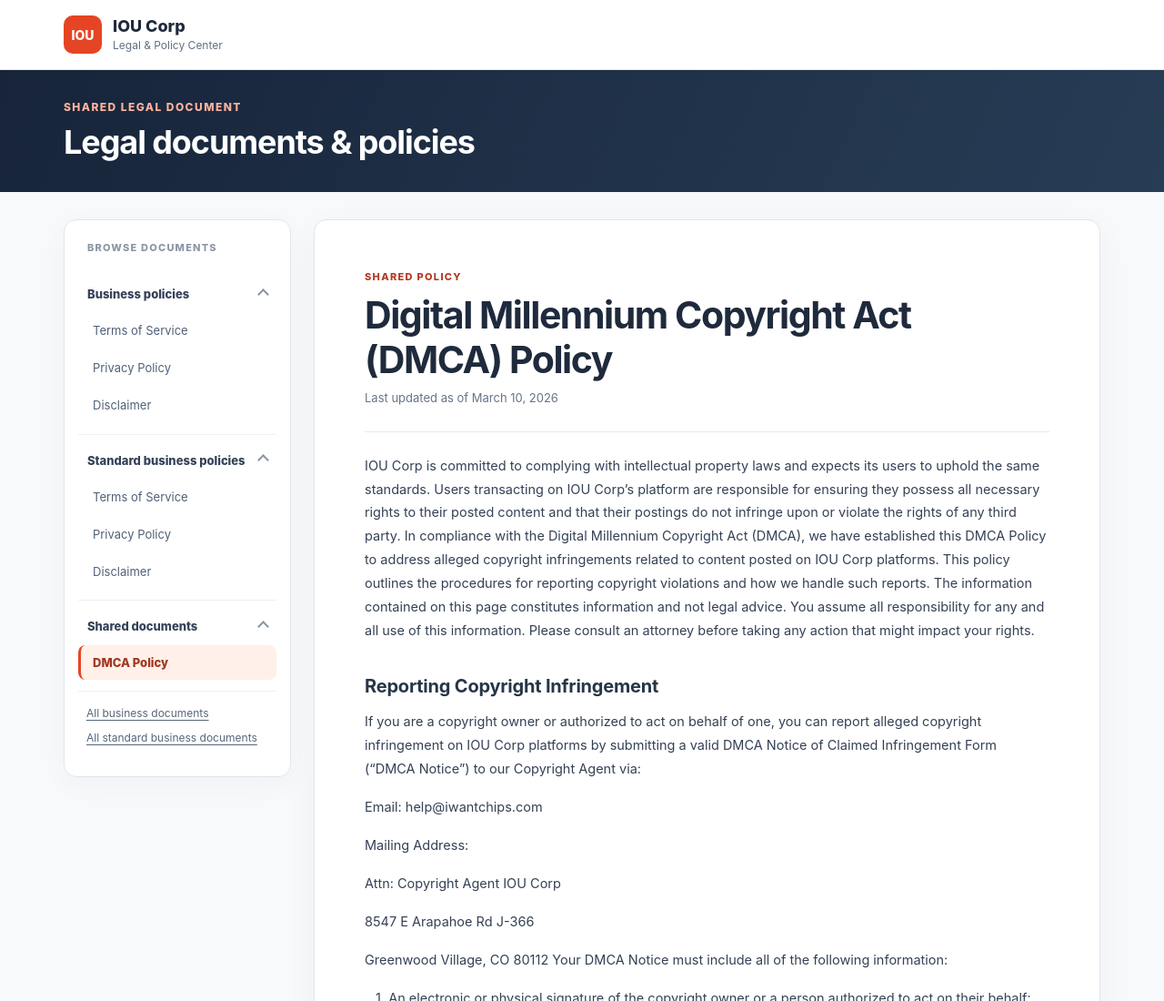
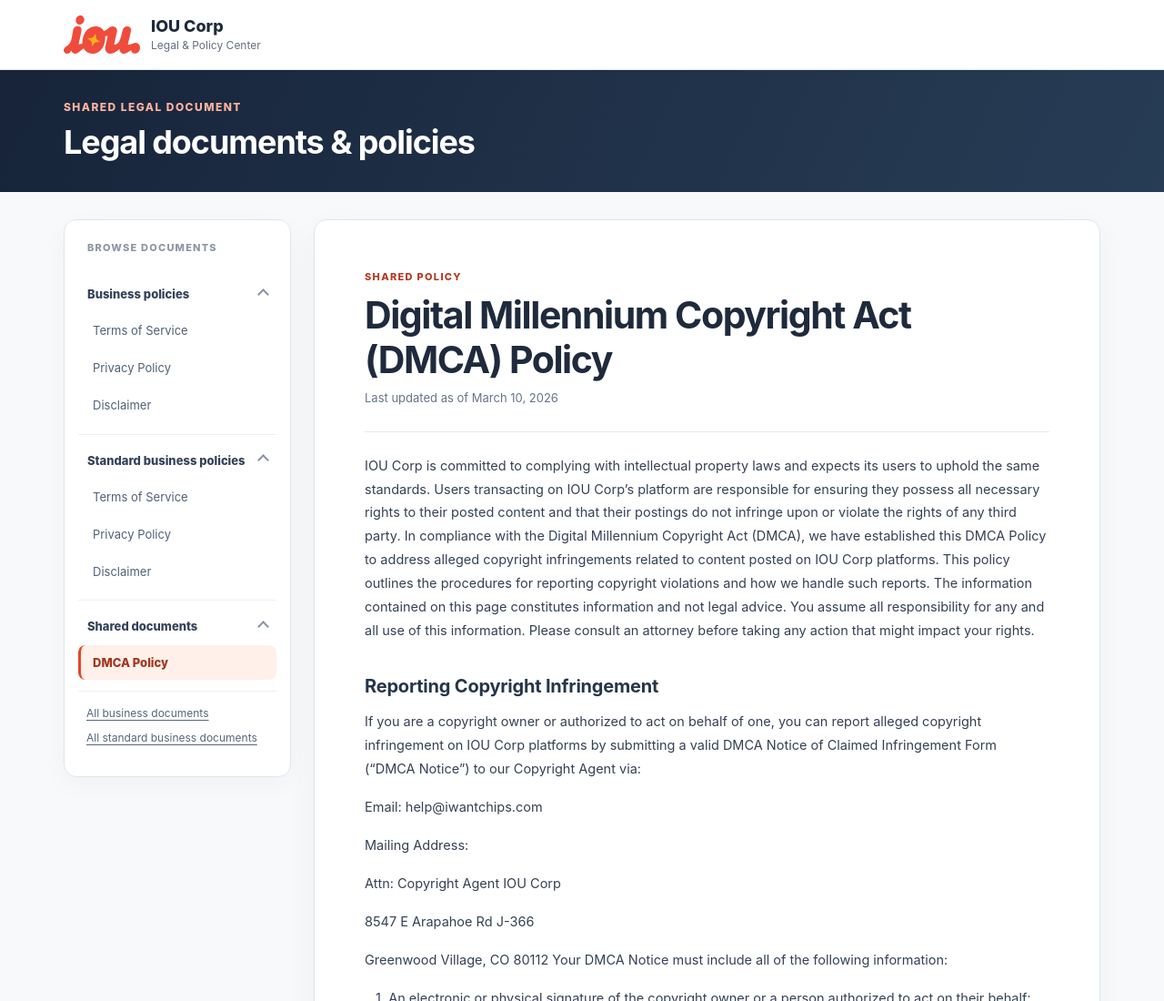
Before and after one commit to IOU-Corp/dmca, a plain HTML site: page index.html in a window 1280 px wide. Shown: the top 1100 px of the page at 91% size. Drawn offline with Linux system fonts and the light colour scheme.

Commit message:
Apply approved IOU color logo to legal pages
* Add approved IOU color logo SVG asset

* Replace mock IOU header mark with approved color logo

```diff
--- a/index.html
+++ b/index.html
@@ -18,7 +18,7 @@ a:focus-visible,summary:focus-visible{outline:3px solid #f28a70;outline-offset:3
 .topbar{background:#fff;border-bottom:1px solid var(--line)}
 .topbar-inner{width:min(1140px,calc(100% - 40px));margin:auto;min-height:76px;display:flex;align-items:center;justify-content:space-between;gap:22px}
 .brand{display:flex;align-items:center;gap:12px;text-decoration:none}
-.brand-icon{display:grid;place-items:center;width:42px;height:42px;background:var(--accent);color:#fff;font-size:14px;border-radius:10px;font-weight:850}
+.brand-logo{display:block;width:84px;height:auto;flex-shrink:0}
 .brand-name{font-size:18px;display:block;font-weight:800;line-height:1.15}
 .brand-subtitle{display:block;font-size:12px;color:var(--muted);margin-top:3px}
 .hero{background:linear-gradient(115deg,#17243a,#273d55)}
@@ -52,7 +52,7 @@ a:focus-visible,summary:focus-visible{outline:3px solid #f28a70;outline-offset:3
 .doc-end{margin-top:37px;padding-top:20px;border-top:1px solid #e9edf1;color:#7c8795;font-size:12px}
 footer{border-top:1px solid var(--line);text-align:center;color:#778396;font-size:12px;padding:25px 20px 30px}
 @media(max-width:800px){.layout{grid-template-columns:1fr}.sidebar{position:static}.hero-inner{padding:29px 0}.topbar-inner{min-height:70px}}
-@media(max-width:490px){.topbar-inner,.hero-inner,.layout{width:min(100% - 28px,1140px)}.brand-name{font-size:16px}.brand-icon{width:38px;height:38px}.layout{margin-top:17px}.legal-document{padding:23px 19px}.legal-copy p{font-size:14px}}
+@media(max-width:490px){.topbar-inner,.hero-inner,.layout{width:min(100% - 28px,1140px)}.brand-name{font-size:16px}.brand-logo{width:74px}.layout{margin-top:17px}.legal-document{padding:23px 19px}.legal-copy p{font-size:14px}}
 @media(prefers-reduced-motion:reduce){html{scroll-behavior:auto}}
 </style>
 </head>
@@ -60,7 +60,7 @@ footer{border-top:1px solid var(--line);text-align:center;color:#778396;font-siz
 <a class="skip-link" href="#legal-document">Skip to policy text</a>
 <header class="topbar">
 <div class="topbar-inner">
-<a class="brand" href="https://iou-corp.github.io/business-docs-c/"><span class="brand-icon" aria-hidden="true">IOU</span><span><span class="brand-name">IOU Corp</span><span class="brand-subtitle">Legal &amp; Policy Center</span></span></a>
+<a class="brand" href="https://iou-corp.github.io/business-docs-c/"><img class="brand-logo" src="assets/iou-color-logo.svg" alt="" width="84" height="43" decoding="async"><span><span class="brand-name">IOU Corp</span><span class="brand-subtitle">Legal &amp; Policy Center</span></span></a>
 </div></header>
 <section class="hero" aria-label="Policy library"><div class="hero-inner"><div class="hero-label">Shared legal document</div><h2>Legal documents &amp; policies</h2></div></section>
 <div class="layout">
```
Also changed, not shown: assets/iou-color-logo.svg (added).
